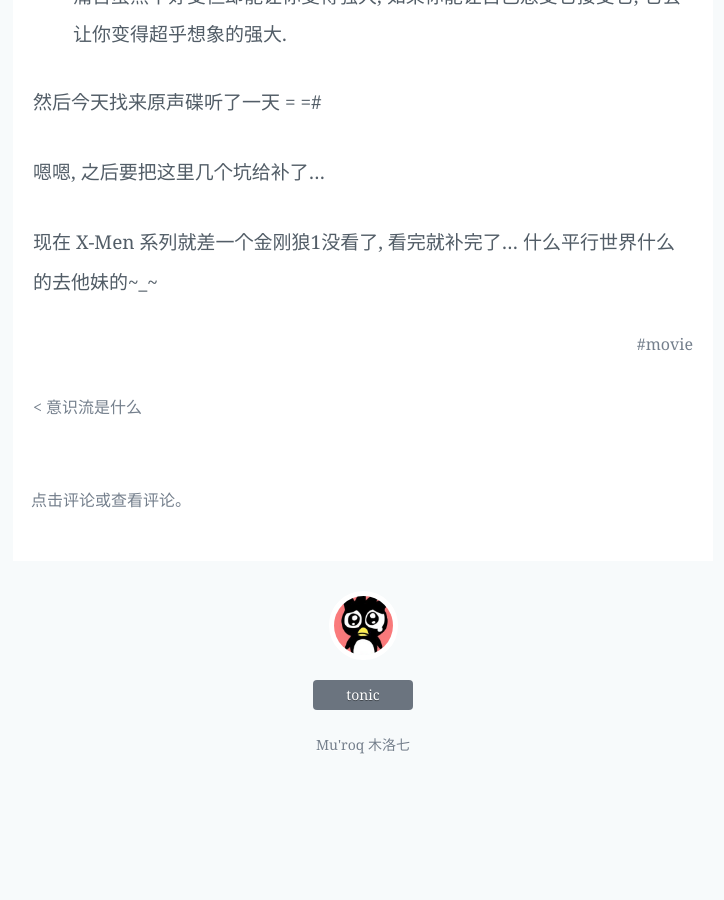
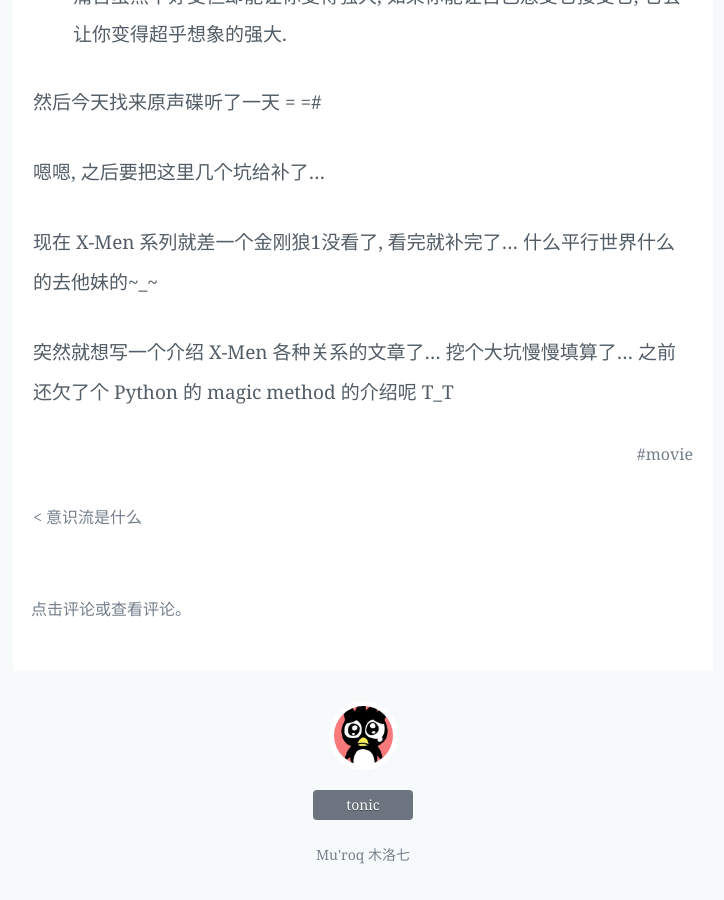
Before and after one commit to tonicmuroq/tonicmuroq.github.io, a Jekyll site: the page built from _posts/blog/2014/2014-05-26-X-MEN.md, in a window 1280 px wide and 900 px high, scrolled down 1415 px. Shown: the whole window, without its empty margins (277-1001 px from the left). Built offline with Jekyll 4.4.1, drawn with Linux system fonts in a browser that asks for light colours; Markdown is read by kramdown in place of the engine named in the settings; before the commit the page ends 2205 px from its top, so only the background shows below that.

Commit message:
modify post

```diff
--- a/_posts/blog/2014/2014-05-26-X-MEN.md
+++ b/_posts/blog/2014/2014-05-26-X-MEN.md
@@ -26,3 +26,5 @@ tags: movie
 嗯嗯, 之后要把这里几个坑给补了...
 
 现在 X-Men 系列就差一个金刚狼1没看了, 看完就补完了... 什么平行世界什么的去他妹的~_~
+
+突然就想写一个介绍 X-Men 各种关系的文章了... 挖个大坑慢慢填算了... 之前还欠了个 Python 的 magic method 的介绍呢 T_T
```
